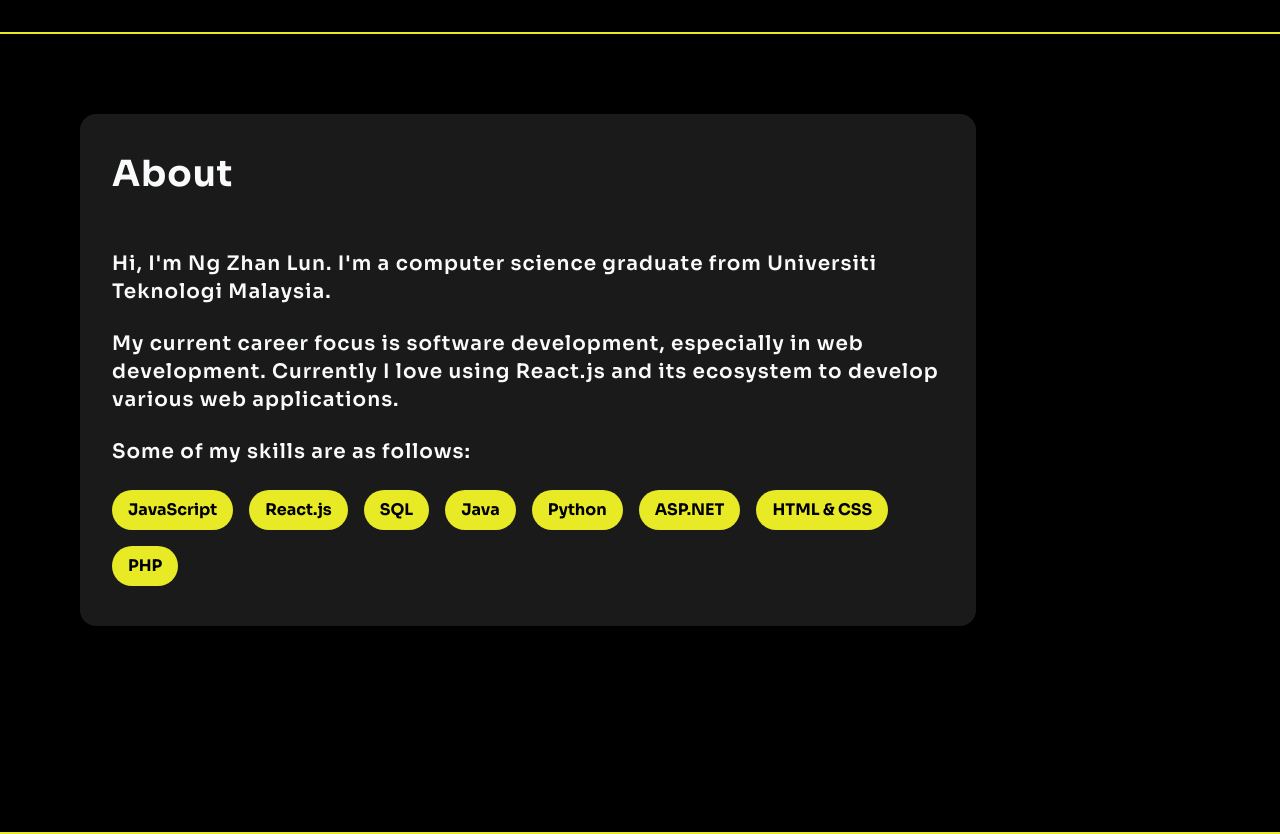
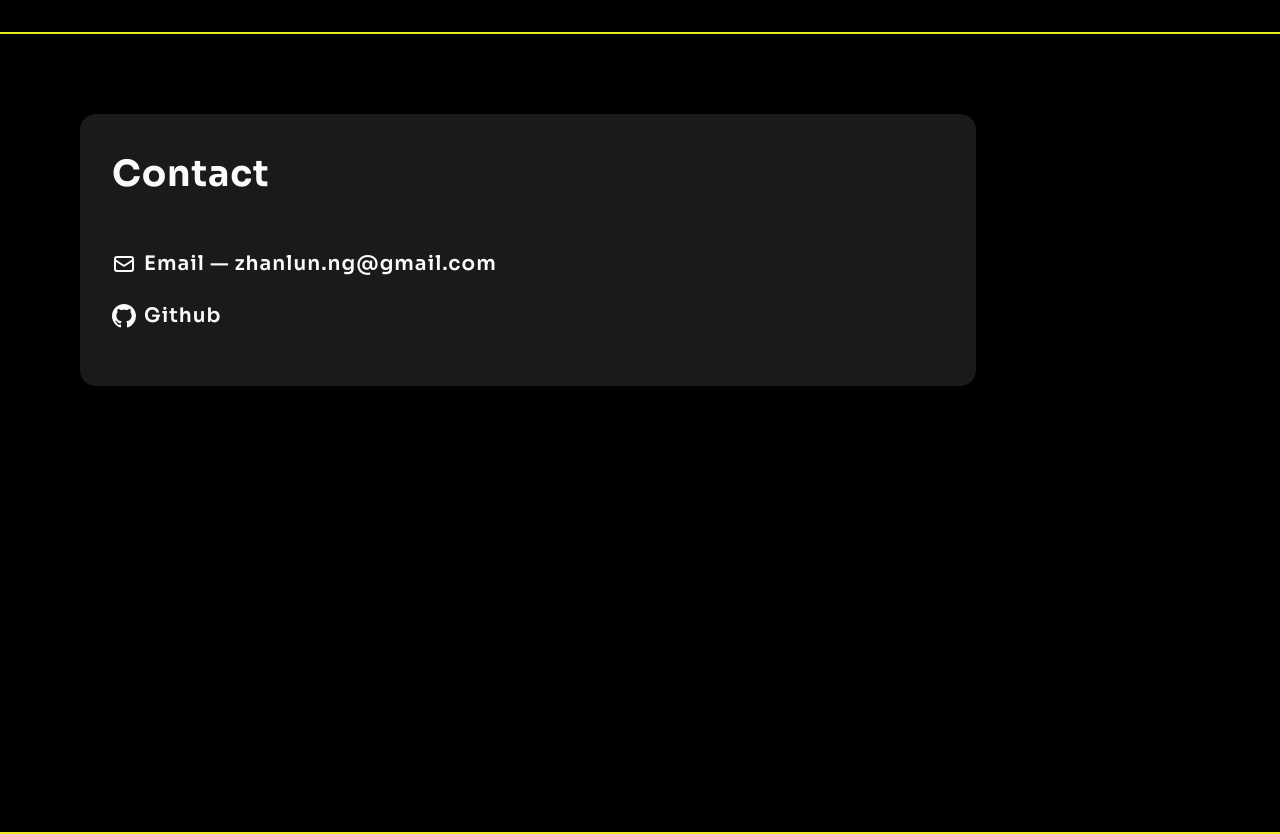
Before and after one commit to zhanlun/zhanlun.github.io, a React (Create React App) app: page /#hello in a window 1280 px wide. Shown: the part 3700-4534 px from the top of the page. Built offline with nearby package versions, Linux system fonts and the light colour scheme.

Commit message:
Add contact section

```diff
--- a/package.json
+++ b/package.json
@@ -10,6 +10,7 @@
     "@testing-library/user-event": "^12.1.10",
     "react": "^17.0.2",
     "react-dom": "^17.0.2",
+    "react-icons": "^4.3.1",
     "react-masonry-css": "^1.0.16",
     "react-responsive": "^9.0.0-beta.4",
     "react-scripts": "4.0.3",
--- a/src/data/navbarLinks.js
+++ b/src/data/navbarLinks.js
@@ -2,6 +2,7 @@ import { HelloSection } from "../pageSections/HelloSection";
 import { AboutSection } from "../pageSections/AboutSection";
 import { ExperienceSection } from "../pageSections/ExperienceSection";
 import { ProjectsSection } from "../pageSections/ProjectsSection";
+import { ContactSection } from "../pageSections/ContactSection";
 
 export const navbarLinksData = [
   {
@@ -27,6 +28,6 @@ export const navbarLinksData = [
   {
     id: 'contact',
     title: 'Contact',
-    component: AboutSection,
+    component: ContactSection,
   },
 ]
--- /dev/null
+++ b/src/pageSections/ContactSection.js
@@ -0,0 +1,38 @@
+import React from 'react'
+import { SectionContent } from '../components/Section/SectionContent'
+import { SectionDiv } from '../components/Section/SectionDiv'
+import { SectionTitle } from '../components/Section/SectionTitle'
+import { StyledParagraph } from '../components/StyledParagraph'
+import { MailIcon } from '@heroicons/react/outline'
+import { BsGithub } from 'react-icons/bs'
+
+export const ContactSection = ({ id, setActiveSectionId }) => {
+  return (
+    <SectionDiv id={id} setActiveSectionId={setActiveSectionId}>
+      <SectionTitle colorClass="text-gray-50">
+        Contact
+      </SectionTitle>
+      <SectionContent>
+        <StyledParagraph>
+          <span className="flex">
+            <MailIcon className="w-6 h-6 mt-0.5 mr-2" />
+            Email —&nbsp;
+            <a href="mailto:zhanlun.ng@gmail.com"
+              className="hover:text-epicyellow-normal duration-200">
+              zhanlun.ng@gmail.com
+            </a>
+          </span>
+        </StyledParagraph>
+        <StyledParagraph>
+          <span className="flex">
+            <BsGithub className="w-6 h-6 mt-0.5 mr-2" />
+            <a href="https://github.com/zhanlun" target="_blank"
+              className="hover:text-epicyellow-normal duration-200">
+              Github
+            </a>
+          </span>
+        </StyledParagraph>
+      </SectionContent>
+    </SectionDiv>
+  )
+}
```
Also changed, not shown: 1 other file (tests, documents, lock files or other folders).
